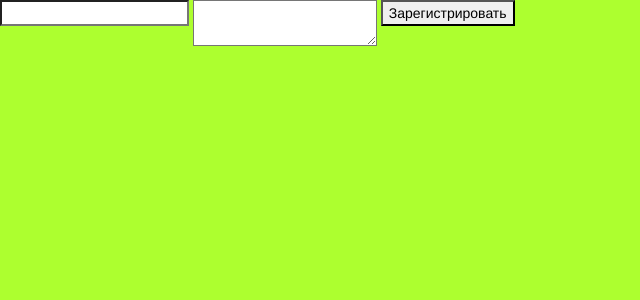
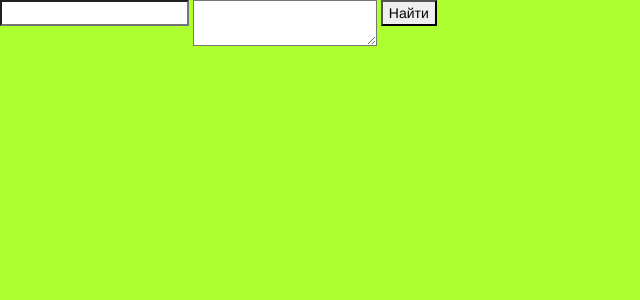
Before and after one commit to Pavlo-Ponomarenko/Cat-s-Data, a Flask app: page / in a window 1280 px wide. Shown: the part 50-350 px from the top of the page, without its empty margins (0-640 px from the left). Run offline with Flask 2, Linux system fonts and the light colour scheme.

Commit message:
Реализована функция поиска по id

```diff
--- a/Cat_s_Data/templates/layout.html
+++ b/Cat_s_Data/templates/layout.html
@@ -11,6 +11,10 @@
         body {
             background-color: greenyellow
         }
+        h1 {
+            font-size: large;
+            font-weight: 600;
+        }
     </style>
 </head>
 
@@ -23,9 +27,10 @@
     <form action="" method="post">
         <input type="text" name="Input_id">
         <textarea name="TextArea">{{x}}</textarea>
-        <input type="submit" formaction="/data_rec" value="Зарегистрировать">
+        <input type="submit" formaction="/data_rec" value="Найти">
     </form>
 
+    <h1>{{message}}</h1>
 
     {% block scripts %}{% endblock %}
 
--- a/Cat_s_Data/views.py
+++ b/Cat_s_Data/views.py
@@ -1,7 +1,7 @@
 """
 Routes and views for the flask application.
 """
-
+import pickle
 from flask import render_template, request
 from Cat_s_Data import app
 
@@ -11,5 +11,14 @@ def home():
     """Renders the home page."""
     return render_template(
         'index.html',
-        title='Cat\'s Data'
-    )
+        title='Cat\'s Data')
+
+@app.route('/data_rec', methods=['POST'])
+def data_getting():
+    file = open('data.pkl', 'rb')
+    data = pickle.load(file)
+    file.close()
+    our_request = request.form['Input_id']
+    if our_request in data:
+        return render_template('index.html', title='Cat\'s Data', x=data[our_request])
+    return render_template('index.html', title='Cat\'s Data', message="Данных не обнаружено")
```
Also changed, not shown: 4 other files.
